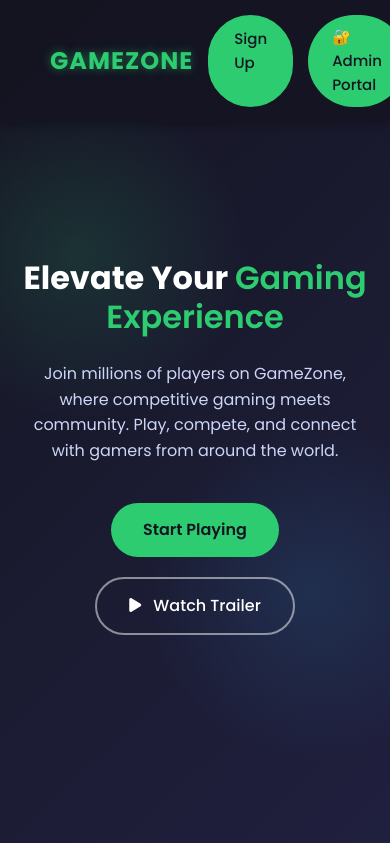
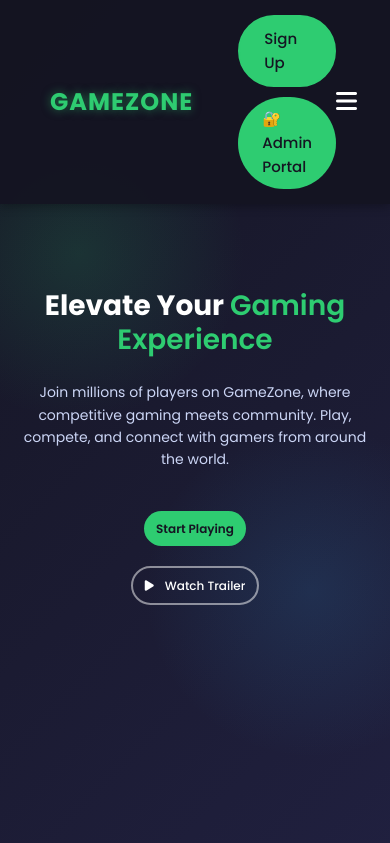
Before and after one commit to NawthviperCodes/gaming-web, a Flask app: page / in a window 390 px wide. Shown: the top 843 px of the page. Run offline with Flask 3, Linux system fonts and the light colour scheme; some libraries are stand-ins or nearby versions.

Commit message:
Add mobile viewport support

```diff
--- a/static/styles.css
+++ b/static/styles.css
@@ -1250,3 +1250,101 @@ main {
         font-size: 14px;
     }
 }
+
+/* ========== Tablet & Mobile (≤768px) ========== */
+@media (max-width: 768px) {
+    nav ul {
+      display: none;
+      flex-direction: column;
+      background-color: #151522;
+      position: absolute;
+      top: 70px;
+      left: 0;
+      width: 100%;
+      padding: 20px;
+    }
+
+    .mobile-menu-btn {
+      display: block;
+    }
+
+    .auth {
+      flex-direction: column;
+      gap: 10px;
+    }
+
+    .cta {
+      flex-direction: column;
+      gap: 20px;
+    }
+
+    .hero h1 {
+      font-size: 36px;
+    }
+
+    .hero p {
+      font-size: 16px;
+    }
+
+    .hero .cta a {
+      padding: 10px 15px;
+      font-size: 14px;
+    }
+
+    .about-content {
+      flex-direction: column;
+      align-items: center;
+      text-align: center;
+    }
+
+    .about-img {
+      margin: 0 0 20px 0;
+    }
+
+    .about-text h2 {
+      font-size: 28px;
+    }
+
+    .about-text p {
+      font-size: 14px;
+    }
+
+    footer {
+      flex-direction: column;
+      align-items: center;
+      gap: 10px;
+    }
+
+    footer p,
+    footer ul {
+      text-align: center;
+    }
+  }
+
+  /* ========== Small Devices (≤480px) ========== */
+  @media (max-width: 480px) {
+    .hero h1 {
+      font-size: 28px;
+    }
+
+    .hero p {
+      font-size: 14px;
+    }
+
+    .hero .cta a {
+      font-size: 12px;
+      padding: 8px 12px;
+    }
+
+    nav {
+      padding: 15px;
+    }
+
+    .about-text h2 {
+      font-size: 24px;
+    }
+
+    footer {
+      font-size: 14px;
+    }
+  }
```
